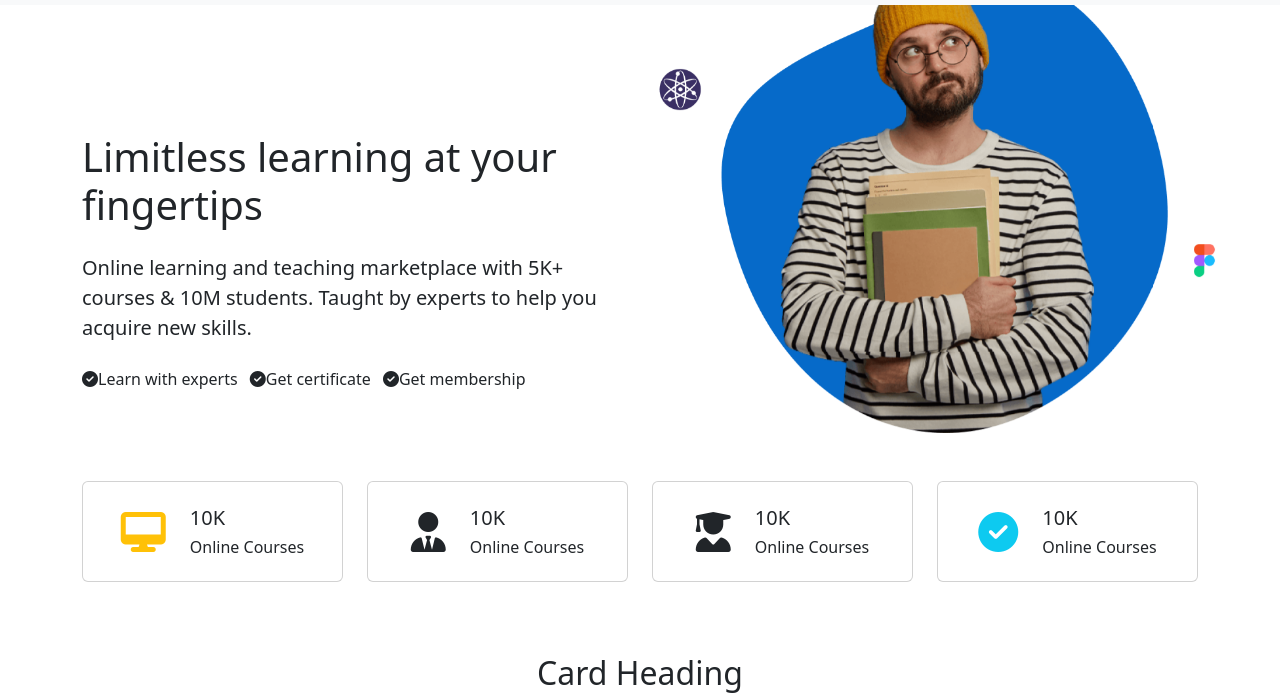
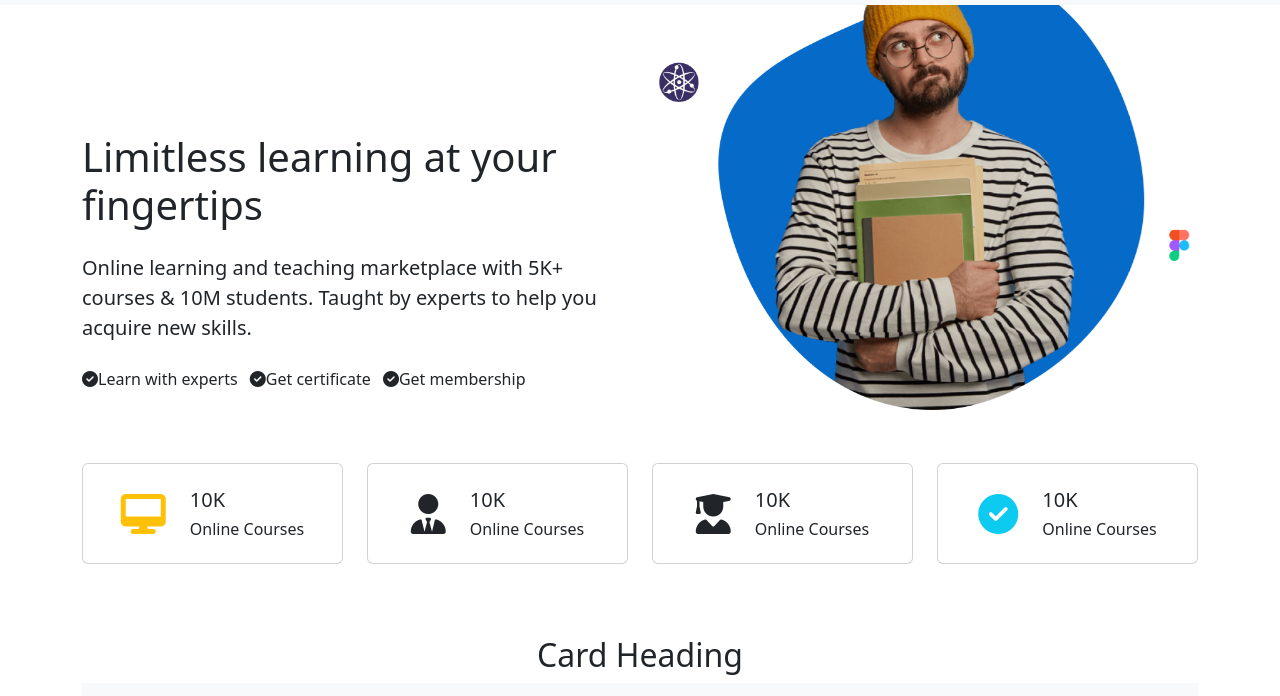
Before and after one commit to syedtuaha/Eduport, a plain HTML site: page index.html in a window 1280 px wide. Shown: the part 67-763 px from the top of the page. Drawn offline with nearby package versions, Linux system fonts and the light colour scheme.

Commit message:
index.html

```diff
--- a/index.html
+++ b/index.html
@@ -184,7 +184,7 @@
         </div>
         <div class="col-lg-7 col-xl-6 col-sm-12">
           <div class="position-relative image-center">
-            <img src="./image/Group 6.png" alt="" height="500px">
+            <img src="./image/Group 6.png" alt="" width=100%>
           </div>
         </div>
       </div>
```
